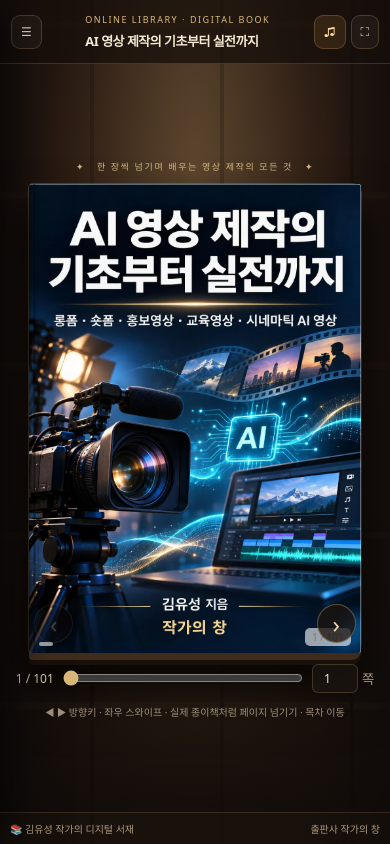
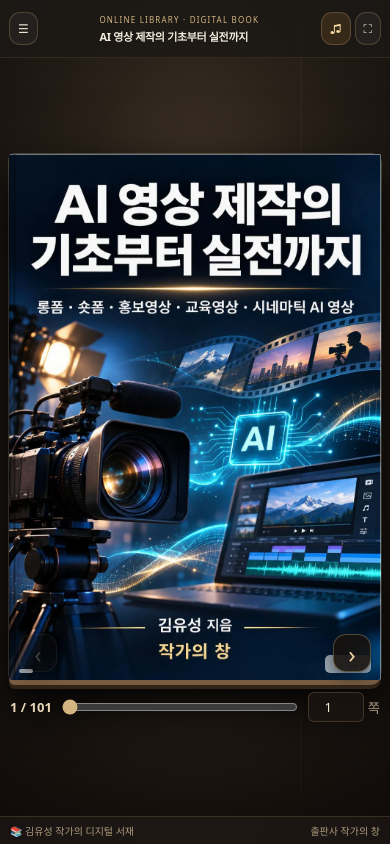
Before and after one commit to dandelionmedia/WriterWindow_1, a plain HTML site: page index.html in a window 390 px wide. Drawn offline with Linux system fonts and the light colour scheme.

Commit message:
Add files via upload

```diff
--- a/index.html
+++ b/index.html
@@ -91,6 +91,47 @@ body > #yusungEbookApp{
  }
  #yusungEbookMain .book{max-height:calc(100dvh - 235px)!important}
 }
+
+/* Premium reading edition — spacious book-first layout */
+:root{--wood:#17120f;--gold:#d3b581;--cream:#f5eddf;--muted:#c2b3a2;--side:264px}
+body{background:#16120f!important}
+#yusungEbookApp{background:#17120f}
+body > #yusungEbookApp{grid-template-columns:264px minmax(0,1fr)!important;transition:grid-template-columns .3s ease}
+#yusungEbookApp > #sidebar{background:linear-gradient(160deg,#27211c,#171411 78%)!important;border-right:1px solid #b9996338!important;box-shadow:none!important;transition:opacity .2s ease,transform .3s ease}
+.side-top{padding:23px 20px 18px}.side-top h2{font-size:26px;line-height:1.25;letter-spacing:-.04em}.side-desc{font-size:13px;line-height:1.8}.side-kicker{color:#d4b581}.toc-caption{padding-top:15px}.toc-entry{font-size:13px;padding:10px 9px}.toc-entry.sub{font-size:12px;padding-left:21px}.toc-entry .pg{font-size:11px}.side-foot{font-size:11px}
+#yusungEbookMain{background:radial-gradient(ellipse at 50% 45%,#4f4031 0%,#282018 52%,#14100e 100%)!important}
+#yusungEbookMain:before{opacity:.06!important;background:repeating-linear-gradient(90deg,transparent 0 300px,#a98b5a 301px 302px)!important}
+#yusungEbookMain:after{background:radial-gradient(ellipse at 50% 49%,#c7a77e16,transparent 75%)!important}
+#yusungEbookMain > .topbar{min-height:65px;padding:9px 22px;background:#1c1815d9;border-color:#b8996d24}
+.brand small{font-size:10px;letter-spacing:.15em}.brand h1{font-size:19px;font-weight:600;letter-spacing:-.03em}
+.iconbtn{height:38px;border-radius:11px;border-color:#bfa07047;background:#fff9ef0a;color:#f0e2d1}.iconbtn:hover,.pill:hover{background:#d6b48225}
+#yusungEbookMain > .room{gap:7px!important;padding:8px 54px 3px!important;justify-content:center!important}
+.plaque{font-size:10px;letter-spacing:.13em;color:#cbb792;opacity:.9}
+#yusungEbookMain .book-frame{max-width:100%;max-height:100%;display:flex;align-items:center;justify-content:center;filter:drop-shadow(0 20px 35px #0009)}
+#yusungEbookMain .book{height:min(calc(100dvh - 192px),calc((100vw - 264px - 124px) / 1.414))!important;max-width:100%!important;max-height:none!important;aspect-ratio:1.414!important;border-radius:6px 10px 10px 6px;box-shadow:0 5px 0 #765c40,0 9px 0 #322319,0 22px 38px #000b,0 0 0 1px #d8c5a648}
+.page{background:#fff;box-shadow:none}.page.left{box-shadow:inset -10px 0 14px -10px #0005}.page.right{box-shadow:inset 10px 0 14px -10px #0005}
+.turn-arrow{height:45px;width:45px;border-radius:13px;border:1px solid #d8bd8950;background:#17120fe6;box-shadow:0 5px 14px #0007;transition:background .2s,transform .2s}
+.turn-arrow.prev{left:-51px}.turn-arrow.next{right:-51px}.turn-arrow:hover:not(:disabled){background:#6e502e;transform:translateY(-50%) scale(1.04)}
+#yusungEbookMain .controls{width:min(700px,99%);gap:12px;margin-top:3px;padding:5px 8px 0}.progresslabel{font-size:13px;font-weight:600;color:#e9d6b8}.jump input{font-size:13px;width:56px}.hint{margin:0 0 3px;font-size:11px;color:#bdac96}
+#yusungEbookMain > .bottom{padding:8px 21px;min-height:32px;background:#1b1614aa}
+.focus-label{display:inline}.focus-active #sidebar{opacity:0;pointer-events:none;transform:translateX(-15px)}
+body > #yusungEbookApp.focus-active{grid-template-columns:0 minmax(0,1fr)!important}
+.focus-active #yusungEbookMain .book{height:min(calc(100dvh - 192px),calc((100vw - 124px) / 1.414))!important}
+@media(min-width:761px) and (max-width:1120px){body > #yusungEbookApp{grid-template-columns:228px minmax(0,1fr)!important}#yusungEbookMain .book{height:min(calc(100dvh - 175px),calc((100vw - 228px - 112px) / 1.414))!important}.focus-active #yusungEbookMain .book{height:min(calc(100dvh - 175px),calc((100vw - 112px) / 1.414))!important}}
+@media(min-width:761px) and (max-height:670px){#yusungEbookMain > .room{gap:3px!important}.plaque,.hint{display:none!important}#yusungEbookMain .book{height:min(calc(100dvh - 137px),calc((100vw - 264px - 124px) / 1.414))!important}.focus-active #yusungEbookMain .book{height:min(calc(100dvh - 137px),calc((100vw - 124px) / 1.414))!important}}
+@media(max-width:760px){
+ body > #yusungEbookApp,body > #yusungEbookApp.focus-active{display:block!important}
+ #yusungEbookApp > #sidebar{opacity:1!important;pointer-events:auto!important;transform:translateX(-104%)}#yusungEbookApp > #sidebar.open{transform:translateX(0)}
+ #yusungEbookMain > .topbar{min-height:58px;padding:7px 9px;gap:6px}.brand h1{font-size:13px}.brand small{font-size:8px;margin-bottom:3px}.toolbar{gap:4px}.iconbtn{height:33px;padding:0 8px}
+ #yusungEbookMain > .room{padding:5px 7px 3px!important;gap:6px!important}.plaque{display:none}
+ #yusungEbookMain .book-frame{max-width:100%;width:100%;flex:0 1 auto}
+ #yusungEbookMain .book,#yusungEbookApp.focus-active #yusungEbookMain .book{width:min(calc(100vw - 18px),calc((100dvh - 154px)*.707))!important;height:auto!important;aspect-ratio:.707!important;max-width:100%!important;max-height:none!important;margin:auto}
+ .turn-arrow{top:auto;bottom:8px;width:38px;height:38px;transform:none}.turn-arrow.prev{left:12px}.turn-arrow.next{right:12px}.turn-arrow:hover:not(:disabled){transform:scale(1.03)}
+ #yusungEbookMain .controls{width:100%;padding:3px 3px 0;gap:8px}.hint{font-size:10px;margin-bottom:2px}#yusungEbookMain > .bottom{padding:6px 10px;min-height:26px}
+ .toolbar #focusMode{display:none}
+}
+@media(max-width:390px){.brand h1{font-size:11px}.toolbar #sound .long{display:none}.hint{display:none}}
+
 </style>
 </head>
 <body>
@@ -101,7 +142,7 @@ body > #yusungEbookApp{
  <div class="side-foot"><b>김유성 지음</b><br>작가의 창 · AI콘텐츠마케팅연구소 유쌤클래스<br>© 김유성. 저작권자의 허락 없이 무단 복제·배포를 금합니다.</div>
 </aside><div class="backdrop" id="backdrop"></div>
 <main class="main" id="yusungEbookMain">
- <header class="topbar"><button class="iconbtn mobile-menu" id="openMenu" aria-label="목차 열기">☰</button><div class="brand"><small>ONLINE LIBRARY · DIGITAL BOOK</small><h1>AI 영상 제작의 기초부터 실전까지</h1></div><div class="toolbar"><button class="iconbtn" id="sound" aria-pressed="true" title="책장 넘김 소리">♫ <span class="long">소리 켜짐</span></button><button class="iconbtn optional" id="zoom" title="페이지 크게 보기">⌕ <span class="long">확대</span></button><button class="iconbtn" id="fullscreen" title="전체 화면">⛶</button></div></header>
+ <header class="topbar"><button class="iconbtn mobile-menu" id="openMenu" aria-label="목차 열기">☰</button><div class="brand"><small>ONLINE LIBRARY · DIGITAL BOOK</small><h1>AI 영상 제작의 기초부터 실전까지</h1></div><div class="toolbar"><button class="iconbtn" id="focusMode" aria-pressed="false" title="목차를 접고 책에 집중">▣ <span class="focus-label">집중 독서</span></button><button class="iconbtn" id="sound" aria-pressed="true" title="책장 넘김 소리">♫ <span class="long">소리 켜짐</span></button><button class="iconbtn optional" id="zoom" title="페이지 크게 보기">⌕ <span class="long">확대</span></button><button class="iconbtn" id="fullscreen" title="전체 화면">⛶</button></div></header>
  <section class="room"><div class="plaque">✦ &nbsp; 한 장씩 넘기며 배우는 영상 제작의 모든 것 &nbsp; ✦</div>
  <div class="book-frame"><button class="turn-arrow prev" id="prev" aria-label="이전 페이지">‹</button>
  <div class="book" id="book" aria-label="전자책 펼침 화면"><div class="page left empty" id="left"></div><div class="page right" id="right"></div><div class="spine"></div><div class="turn-sheet" id="turnSheet"></div><span class="pagenum leftnum" id="leftnum"></span><span class="pagenum rightnum" id="rightnum"></span></div>
@@ -152,7 +193,7 @@ function next(){go(current+(isMobile()?1:current===1?1:2))};function prev(){go(c
 function navigate(n){go(n,false);closeMenu()}
 function buildToc(){let target=$('toc');const entries=[{level:1,title:'표지',page:1},...TOC_DATA];let lastParent=null;entries.forEach((t,idx)=>{if(t.level===1){let section=document.createElement('div');section.className='toc-group';let parent=document.createElement('button');parent.className='toc-entry';parent.dataset.page=t.page;parent.innerHTML=`<span class="n">${/^\d\d/.test(t.title)?t.title.slice(0,2):'✦'}</span><span class="txt"></span><span class="pg">${t.page}</span>`;parent.querySelector('.txt').textContent=t.title.replace(/^\d\d\s*/,'');parent.addEventListener('click',()=>navigate(t.page));let children=document.createElement('div');children.className='toc-children';section.append(parent,children);target.append(section);lastParent=children;}else if(lastParent){let b=document.createElement('button');b.className='toc-entry sub';b.dataset.page=t.page;b.innerHTML='<span class="txt"></span><span class="pg"></span>';b.querySelector('.txt').textContent=t.title;b.querySelector('.pg').textContent=t.page;b.addEventListener('click',()=>navigate(t.page));lastParent.append(b)}})}
 function closeMenu(){$('sidebar').classList.remove('open');$('backdrop').classList.remove('open')};function openMenu(){$('sidebar').classList.add('open');$('backdrop').classList.add('open')}
-$('openMenu').onclick=openMenu;$('backdrop').onclick=closeMenu;$('closeMenu').onclick=closeMenu;$('tocFirst').onclick=()=>navigate(1);$('prev').onclick=prev;$('next').onclick=next;
+$('focusMode').onclick=()=>{const on=$('yusungEbookApp').classList.toggle('focus-active');$('focusMode').setAttribute('aria-pressed',String(on));$('focusMode').innerHTML=on?'▤ <span class="focus-label">목차 보기</span>':'▣ <span class="focus-label">집중 독서</span>';};$('openMenu').onclick=openMenu;$('backdrop').onclick=closeMenu;$('closeMenu').onclick=closeMenu;$('tocFirst').onclick=()=>navigate(1);$('prev').onclick=prev;$('next').onclick=next;
 $('progress').addEventListener('change',e=>go(+e.target.value,false));$('pageInput').addEventListener('change',e=>go(+e.target.value,false));$('sound').onclick=()=>{soundOn=!soundOn;$('sound').setAttribute('aria-pressed',String(soundOn));$('sound').innerHTML=soundOn?'♫ <span class="long">소리 켜짐</span>':'♪ <span class="long">소리 꺼짐</span>'};
 $('fullscreen').onclick=()=>{if(document.fullscreenElement)document.exitFullscreen?.();else document.documentElement.requestFullscreen?.()};
 function openZoom(){overlayOpen=true;$('overlay').classList.add('open');$('zoomImage').src=file(current);$('zoomCount').textContent=`${current} / ${COUNT}`};function closeZoom(){overlayOpen=false;$('overlay').classList.remove('open')};$('zoom').onclick=openZoom;$('zoomClose').onclick=closeZoom;$('zoomPrev').onclick=()=>go(current-1,false);$('zoomNext').onclick=()=>go(current+1,false);$('zoomImage').onclick=()=>{};
```
